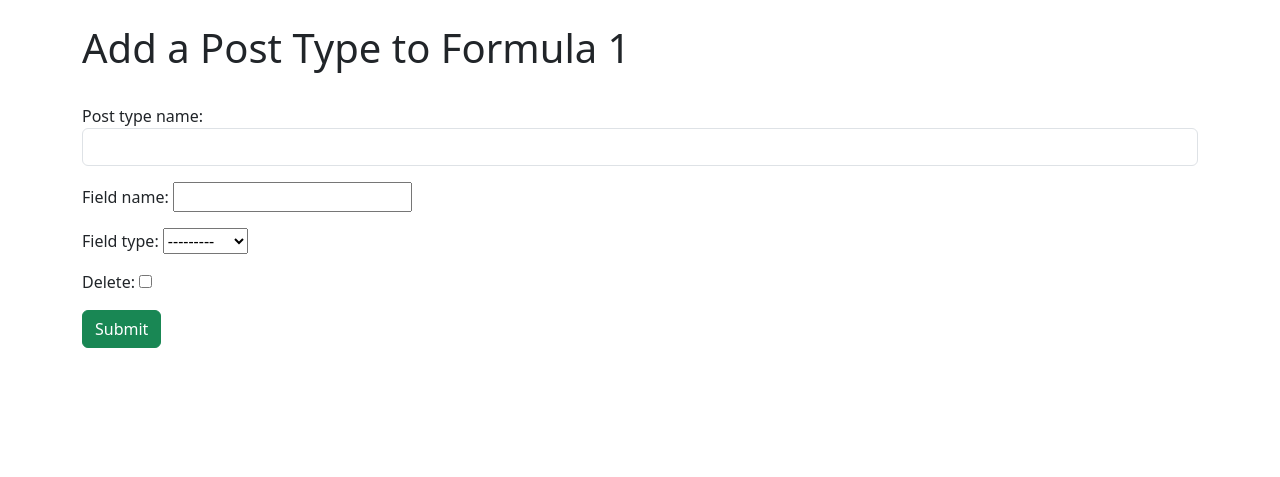
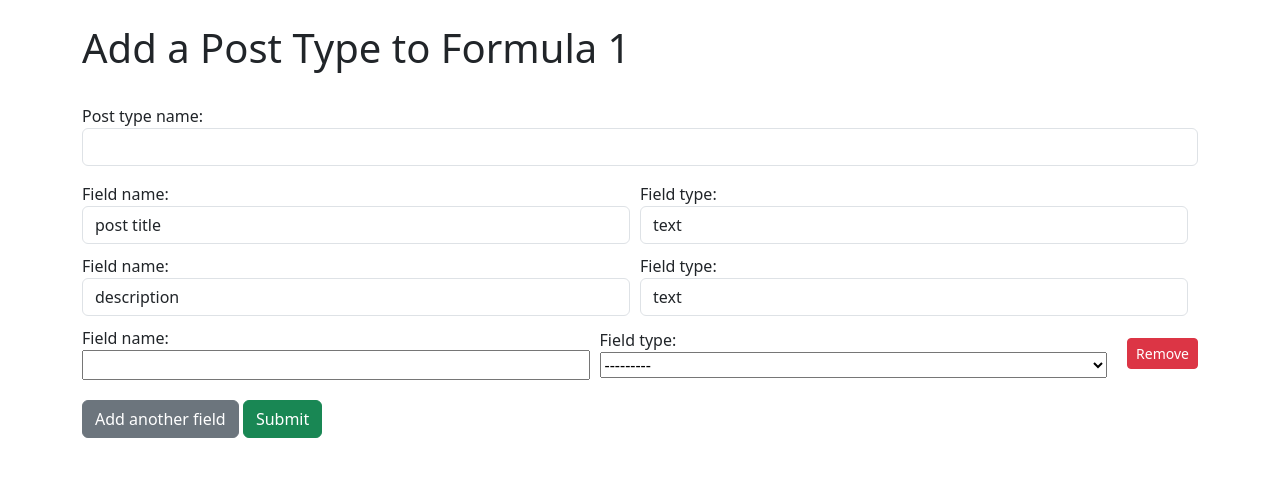
Before and after one commit to ctrlaltkurt/SWE573-REPO-OALTINKURT, a Django app: page /community/2/add_post_type/ in a window 1280 px wide. Shown: the part 56-533 px from the top of the page. Run offline with Django 5.2, Linux system fonts and the light colour scheme; a user stored in the database is signed in; data comes from the database, SQL or seed files in the repository; both versions use the stored data as it was after the commit.

Commit message:
post title and description is fixed in all post types

```diff
--- a/comflex/comflex_website/post_app/models.py
+++ b/comflex/comflex_website/post_app/models.py
@@ -52,6 +52,7 @@ class PostTypeField(models.Model):
     post_type = models.ForeignKey(PostType, related_name='fields', on_delete=models.CASCADE)
     field_name = models.CharField(max_length=100)
     field_type = models.CharField(max_length=50, choices=FIELD_TYPES)
+    is_fixed = models.BooleanField(default=False)
 
     def __str__(self):
         return f"{self.field_name} ({self.get_field_type_display()})"
--- a/comflex/comflex_website/post_app/templates/posts/add_post_type.html
+++ b/comflex/comflex_website/post_app/templates/posts/add_post_type.html
@@ -12,14 +12,47 @@
             <form action="" method="POST">
                 {% csrf_token %}
                 {{ form.as_p }}
-                {{ formset.management_form }}
-                {% for form in formset %}
-                    {{ form.as_p }}
-                {% endfor %}
-                <input type="submit" value="Submit" class="btn btn-success">
+                <div id="formset-area">
+                    <div class="formset-form" style="display: flex; align-items: center; margin-bottom: 10px;">
+                        <div style="flex: 1; margin-right: 10px;">
+                            <label>Field name:</label>
+                            <input type="text" value="post title" readonly class="form-control">
+                        </div>
+                        <div style="flex: 1; margin-right: 10px;">
+                            <label>Field type:</label>
+                            <input type="text" value="text" readonly class="form-control">
+                        </div>
+                    </div>
+                    <div class="formset-form" style="display: flex; align-items: center; margin-bottom: 10px;">
+                        <div style="flex: 1; margin-right: 10px;">
+                            <label>Field name:</label>
+                            <input type="text" value="description" readonly class="form-control">
+                        </div>
+                        <div style="flex: 1; margin-right: 10px;">
+                            <label>Field type:</label>
+                            <input type="text" value="text" readonly class="form-control">
+                        </div>
+                    </div>
+                    {{ formset.management_form }}
+                    {% for form in formset %}
+                        <div class="formset-form" style="display: flex; align-items: center; margin-bottom: 10px;">
+                            <div style="flex: 1; margin-right: 10px;">
+                                {{ form.field_name.errors }}
+                                {{ form.field_name.label_tag }} {{ form.field_name }}
+                            </div>
+                            <div style="flex: 1; margin-right: 10px;">
+                                {{ form.field_type.errors }}
+                                {{ form.field_type.label_tag }} {{ form.field_type }}
+                            </div>
+                            <button type="button" class="btn btn-danger btn-sm remove-formset">Remove</button>
+                        </div>
+                    {% endfor %}
+                </div>
+                <button type="button" class="btn btn-secondary" id="add-formset" style="margin-top: 10px;">Add another field</button>
+                <input type="submit" value="Submit" class="btn btn-success" style="margin-top: 10px;">
             </form>
             {% if form.errors %}
-                <div class="alert alert-danger">
+                <div class="alert alert-danger" style="margin-top: 10px;">
                     <strong>Form errors:</strong>
                     <ul>
                         {% for field, errors in form.errors.items %}
@@ -29,7 +62,7 @@
                 </div>
             {% endif %}
             {% if formset.errors %}
-                <div class="alert alert-danger">
+                <div class="alert alert-danger" style="margin-top: 10px;">
                     <strong>Formset errors:</strong>
                     <ul>
                         {% for form in formset %}
@@ -45,4 +78,62 @@
         <h1>You must login to view this page!</h1>
         Login <a href="{% url 'login-user' %}">here</a>
     {% endif %}
+
+    <script>
+        document.addEventListener('DOMContentLoaded', function () {
+            document.getElementById('add-formset').addEventListener('click', function () {
+                var formsetArea = document.getElementById('formset-area');
+                var totalForms = document.getElementById('id_fields-TOTAL_FORMS');
+                var currentFormCount = parseInt(totalForms.value);
+                var newForm = document.querySelectorAll('.formset-form')[2].cloneNode(true); // Clone one of the existing forms, but not the fixed ones
+
+                // Clear the values in the new form
+                var formInputs = newForm.querySelectorAll('input, select, textarea');
+                formInputs.forEach(function (input) {
+                    var name = input.name.replace(/-\d+-/, `-${currentFormCount}-`);
+                    var id = input.id.replace(/_\d+_/, `_${currentFormCount}_`);
+                    input.name = name;
+                    input.id = id;
+                    if (input.type === 'checkbox' || input.type === 'radio') {
+                        input.checked = false;
+                    } else {
+                        input.value = '';
+                    }
+                });
+
+                // Append the new form to the formset area
+                formsetArea.appendChild(newForm);
+                totalForms.value = currentFormCount + 1;
+
+                // Add remove button event listener
+                newForm.querySelector('.remove-formset').addEventListener('click', function () {
+                    this.parentElement.remove();
+                    totalForms.value = parseInt(totalForms.value) - 1;
+                });
+            });
+
+            document.querySelectorAll('.remove-formset').forEach(function (button) {
+                button.addEventListener('click', function () {
+                    this.parentElement.remove();
+                    var totalForms = document.getElementById('id_fields-TOTAL_FORMS');
+                    totalForms.value = parseInt(totalForms.value) - 1;
+                });
+            });
+        });
+    </script>
+
+    <style>
+        .formset-form div {
+            display: flex;
+            flex-direction: column;
+        }
+
+        .formset-form input, .formset-form select {
+            width: 100%;
+        }
+
+        .remove-formset {
+            margin-left: 10px;
+        }
+    </style>
 {% endblock %}
--- a/comflex/comflex_website/post_app/views.py
+++ b/comflex/comflex_website/post_app/views.py
@@ -3,8 +3,9 @@ import calendar
 from calendar import HTMLCalendar
 from datetime import datetime
 from django.http import HttpResponseRedirect
-from .models import Posting, Community, SiteUser, PostType
+from .models import Posting, Community, SiteUser, PostType, PostTypeField
 from .forms import CommunityForm , PostingForm, PostTypeForm, PostTypeFieldFormSet
+from django.db import transaction
 # Create your views here.
 
 
@@ -20,11 +21,20 @@ def add_post_type(request, community_id):
         form = PostTypeForm(request.POST)
         formset = PostTypeFieldFormSet(request.POST)
         if form.is_valid() and formset.is_valid():
-            post_type = form.save(commit=False)
-            post_type.community = community
-            post_type.save()
-            formset.instance = post_type
-            formset.save()
+            with transaction.atomic():
+                post_type = form.save(commit=False)
+                post_type.community = community
+                post_type.save()
+
+                # Ensure fixed fields are created
+                if not post_type.fields.filter(is_fixed=True).exists():
+                    PostTypeField.objects.create(
+                        post_type=post_type, field_name='post title', field_type='text', is_fixed=True)
+                    PostTypeField.objects.create(
+                        post_type=post_type, field_name='description', field_type='text', is_fixed=True)
+
+                formset.instance = post_type
+                formset.save()
             return HttpResponseRedirect(f'/community/{community_id}/add_post_type?submitted=True')
         else:
             print("Form errors:", form.errors)
@@ -36,7 +46,6 @@ def add_post_type(request, community_id):
             submitted = True
 
     return render(request, 'posts/add_post_type.html', {'form': form, 'formset': formset, 'submitted': submitted, 'community': community})
-
 
 def my_profile(request):
     user = request.user  # Gets the current logged-in user
```
Also changed, not shown: comflex/comflex_website/post_app/admin.py (+17 -3 lines), comflex/comflex_website/db.sqlite3, comflex/comflex_website/post_app/migrations/0027_posttypefield_is_fixed.py (added).
